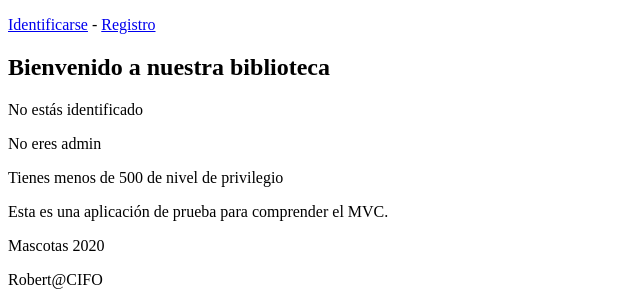
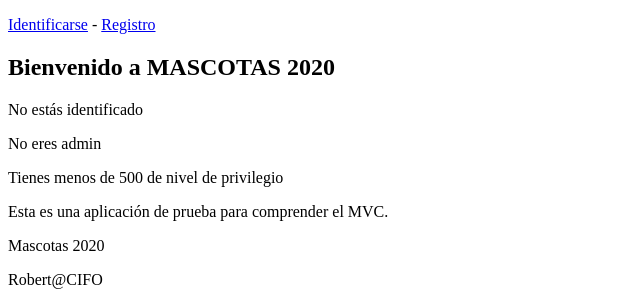
Before and after one commit to RDN8720xx/mascotas2020, a PHP site: page / in a window 1280 px wide. Shown: the part 181-481 px from the top of the page, without its empty margins (0-640 px from the left). Run offline with PHP 8.4, Linux system fonts and the light colour scheme.

Commit message:
Version 1.04

```diff
--- a/views/portada.php
+++ b/views/portada.php
@@ -13,7 +13,7 @@
     		  (TEMPLATE)::login();
     		?>
 
-    		<h2>Bienvenido a nuestra biblioteca</h2>
+    		<h2>Bienvenido a MASCOTAS 2020</h2>
     		<?php
     		  echo Login::get()?
     		          "<p>Identificado como ".Login::get()->usuario."</p>":
```
Also changed, not shown: .settings/org.eclipse.wst.common.project.facet.core.xml, 2 other files.
